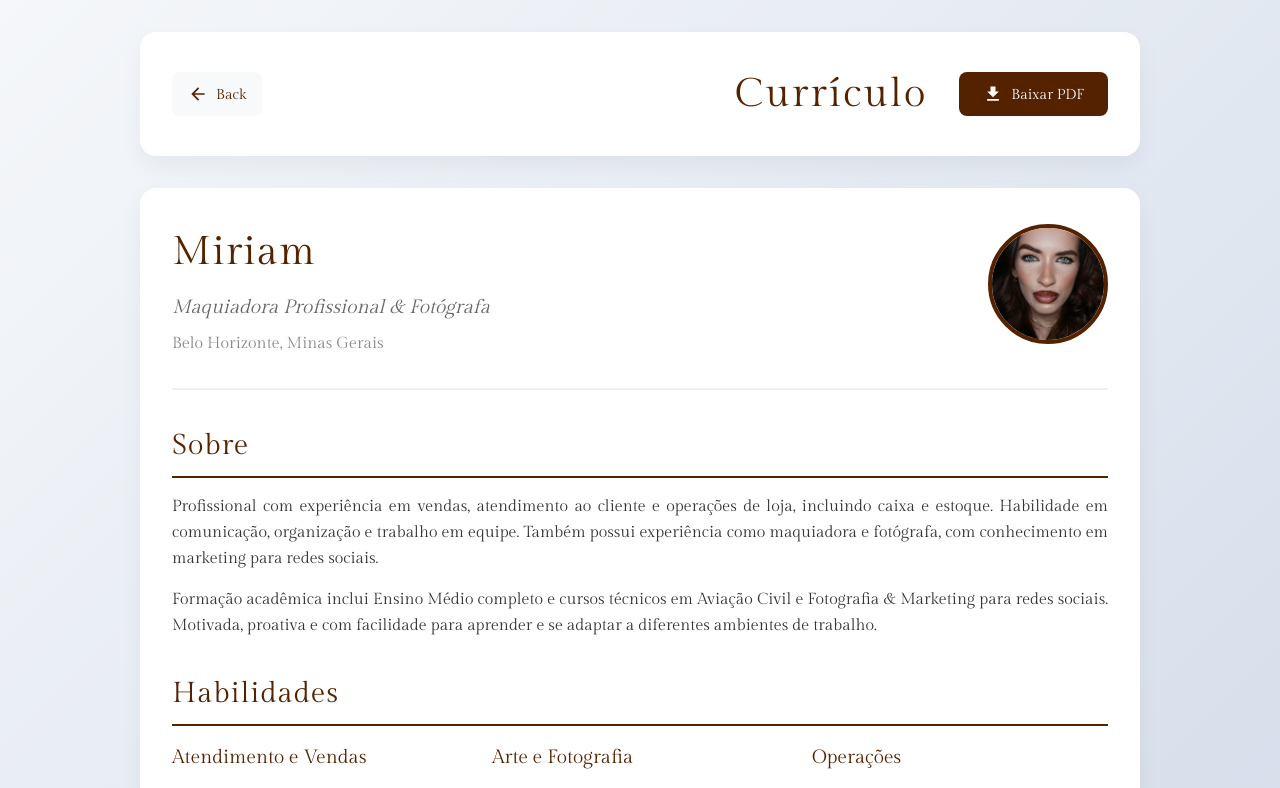
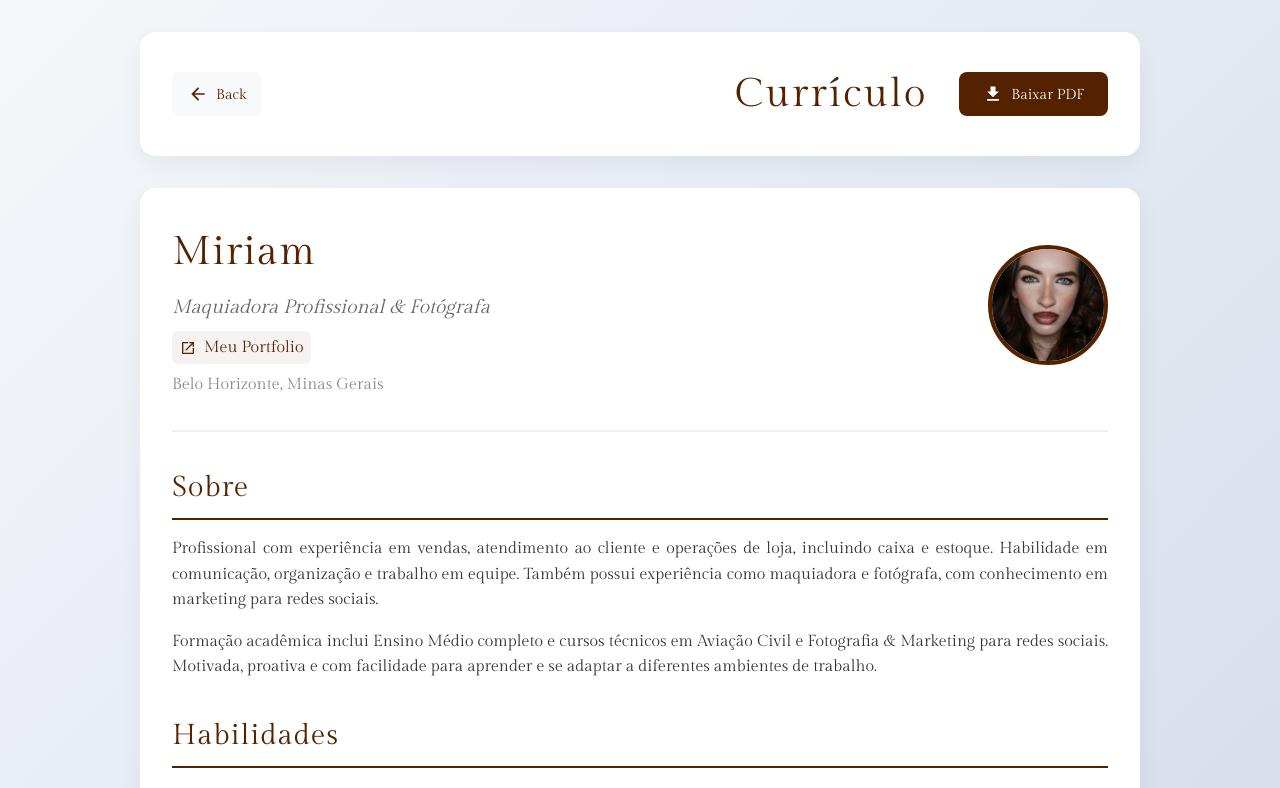
Before and after one commit to ferforastieri/MundoDeMiriam, a Vue app: page /curriculum in a window 1280 px wide. Shown: the top 788 px of the page. Built offline with nearby package versions, Linux system fonts and the light colour scheme; no server answers.

Commit message:
feat: Enhance CurriculumProfile component by adding a portfolio link and improving PDF export functionality with specific styles and settings for better output quality.

```diff
--- a/src/components/curriculum/CurriculumProfile.vue
+++ b/src/components/curriculum/CurriculumProfile.vue
@@ -29,6 +29,14 @@
         <div class="profile-info">
           <h2 class="name">Miriam</h2>
           <p class="title">Maquiadora Profissional & Fotógrafa</p>
+          <p class="website">
+            <a href="https://mundodemiriam.vercel.app/" target="_blank" rel="noopener noreferrer" class="portfolio-link">
+              <svg width="16" height="16" viewBox="0 0 24 24" fill="currentColor">
+                <path d="M14,3V5H17.59L7.76,14.83L9.17,16.24L19,6.41V10H21V3M19,19H5V5H12V3H5C3.89,3 3,3.9 3,5V19A2,2 0 0,0 5,21H19A2,2 0 0,0 21,19V12H19V19Z"/>
+              </svg>
+              Meu Portfolio
+            </a>
+          </p>
           <p class="location">Belo Horizonte, Minas Gerais</p>
         </div>
         <div class="profile-image">
@@ -195,15 +203,27 @@ export default {
 
         // Configurações do PDF
         const opt = {
-          margin: 1,
+          margin: [0.2, 0.3, 0.2, 0.3],
           filename: 'curriculo-miriam.pdf',
           image: { type: 'jpeg', quality: 0.98 },
-          html2canvas: { scale: 2 },
+          html2canvas: {
+            scale: 2,
+            useCORS: true,
+            allowTaint: true,
+            scrollX: 0,
+            scrollY: 0
+          },
           jsPDF: { unit: 'in', format: 'a4', orientation: 'portrait' }
         }
 
+        // Aplicar estilos específicos para o PDF
+        curriculumContent.value.classList.add('pdf-export')
+
         // Gerar PDF mantendo os links clicáveis
         await html2pdf().set(opt).from(curriculumContent.value).save()
+
+        // Remover classe após exportação
+        curriculumContent.value.classList.remove('pdf-export')
 
         // Restaurar botão
         downloadBtn.value.innerHTML = originalText
@@ -349,6 +369,30 @@ export default {
   font-style: italic;
 }
 
+.profile-info .website {
+  font-size: 1rem;
+  color: #520;
+  margin: 0 0 0.5rem 0;
+}
+
+.profile-info .website .portfolio-link {
+  display: inline-flex;
+  align-items: center;
+  gap: 0.5rem;
+  color: #520;
+  text-decoration: none;
+  font-weight: 500;
+  transition: all 0.3s ease;
+  padding: 0.25rem 0.5rem;
+  border-radius: 6px;
+  background: rgba(82, 0, 0, 0.05);
+}
+
+.profile-info .website .portfolio-link:hover {
+  background: rgba(82, 0, 0, 0.1);
+  transform: translateY(-1px);
+}
+
 .profile-info .location {
   font-size: 1rem;
   color: #888;
@@ -365,6 +409,25 @@ export default {
   border-radius: 50%;
   object-fit: cover;
   border: 4px solid #520;
+}
+
+/* Estilos específicos para PDF */
+.pdf-export .profile-image img {
+  width: 80px !important;
+  height: 80px !important;
+  object-fit: cover !important;
+  object-position: center !important;
+  border: 3px solid #520 !important;
+}
+
+.pdf-export .curriculum-content {
+  padding-top: 0.5rem !important;
+  margin-top: 0 !important;
+}
+
+.pdf-export .curriculum-header {
+  margin-bottom: 1rem !important;
+  padding: 1rem !important;
 }
 
 .section {
```
